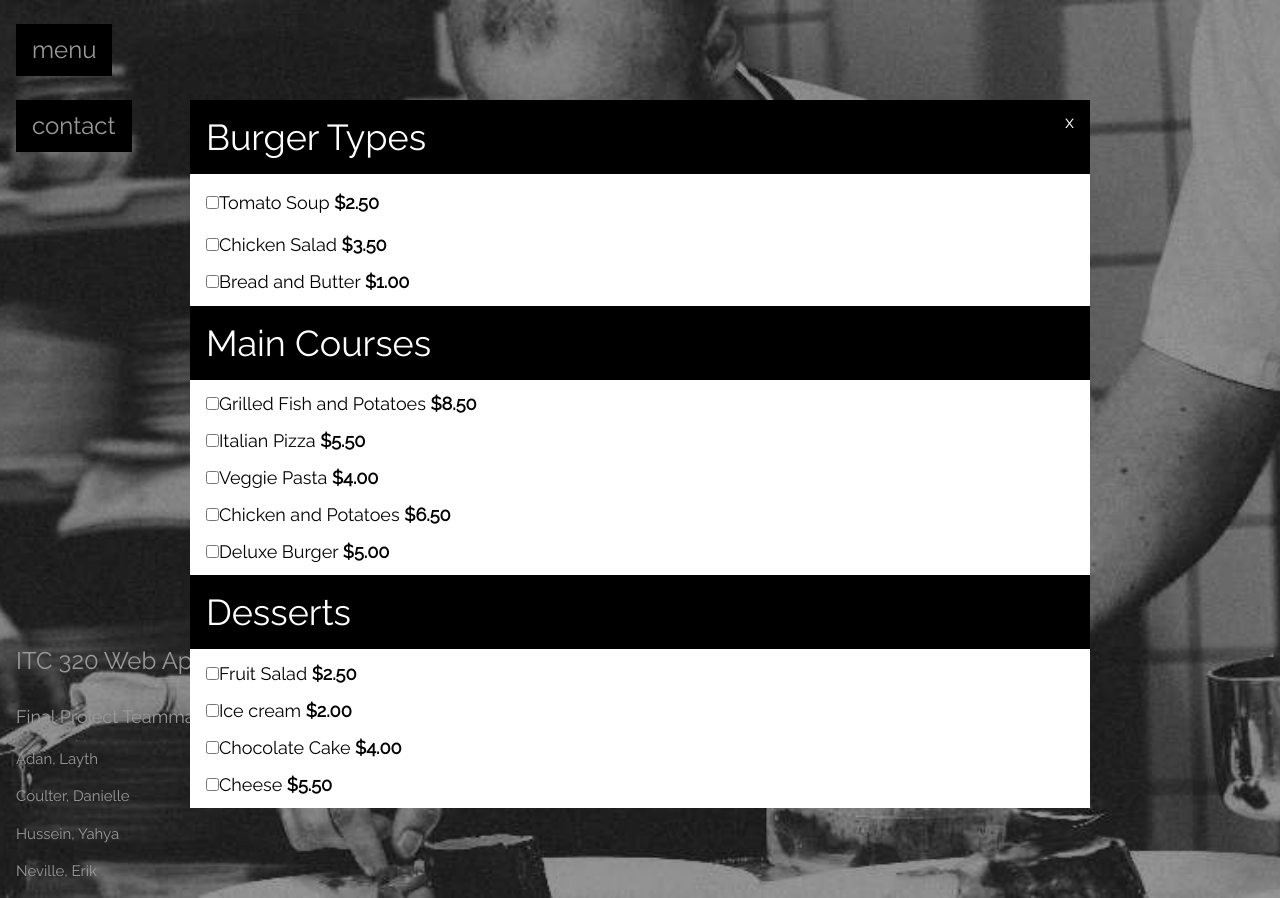
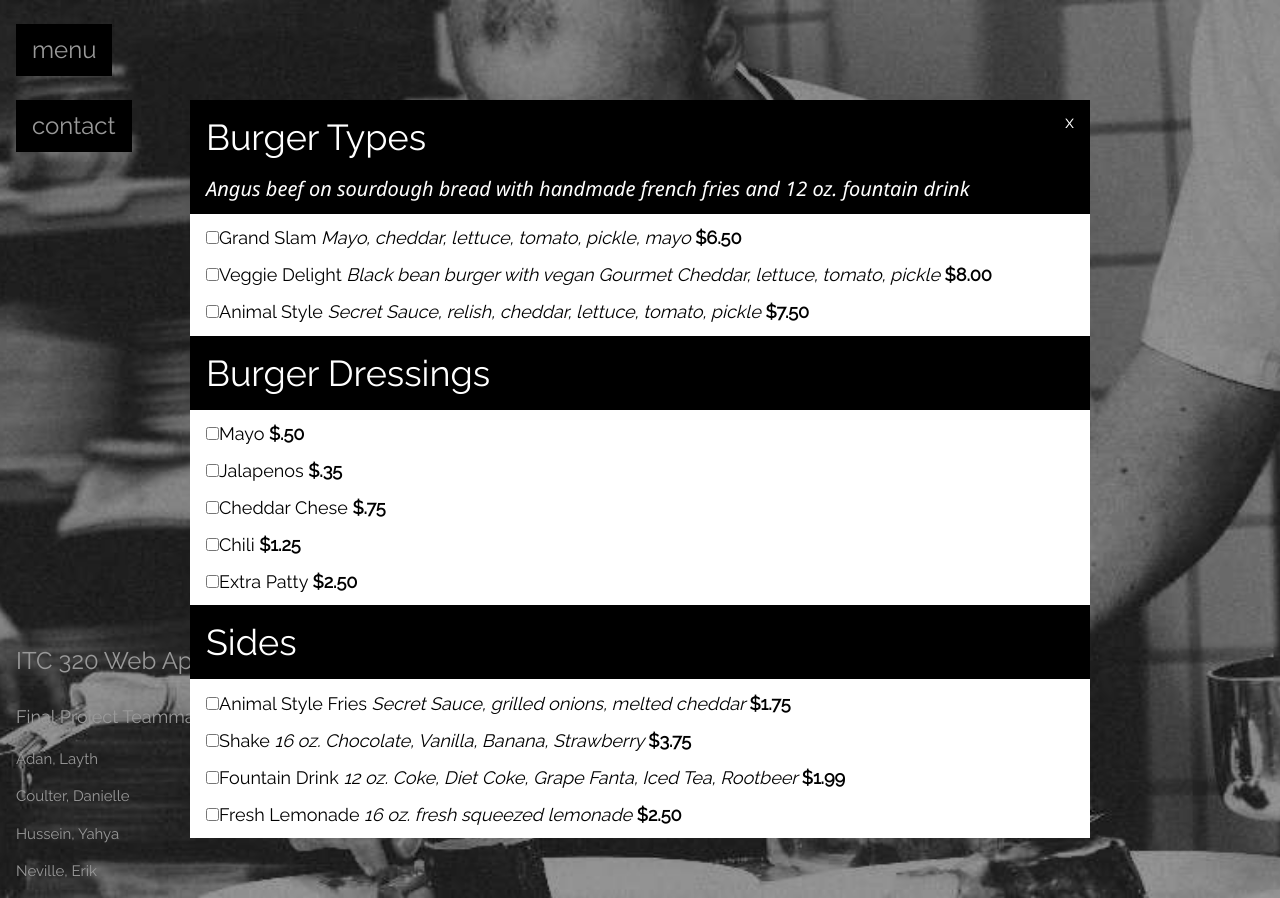
Before and after one commit to coultergeist/JavaScript, a PHP site: page / in a window 1280 px wide, after a click on "menu". Run offline with PHP 8.4, Linux system fonts and the light colour scheme.

Commit message:
Customized burger menu items
changes from theme default items to our customized burger menu items/prices

```diff
--- a/foodtruck/index.php
+++ b/foodtruck/index.php
@@ -42,30 +42,33 @@ body, html {height: 100%}
    <div class="w3-container w3-black w3-display-container">
    <span onclick="document.getElementById('menu').style.display='none'" class="w3-button w3-display-topright w3-large">x</span>
    <h1>Burger Types</h1>
+       <h4><i>Angus beef on sourdough bread with handmade french fries and 12 oz. fountain drink</i></h4>
    </div>
    <div class="w3-container">
-   <p><h5><input type="checkbox" name="order[]" value="tsoup">Tomato Soup <b>$2.50</b></h5></p>
-   <h5><input type="checkbox" name="order[]" value="csalad">Chicken Salad <b>$3.50</b></h5>
-   <h5><input type="checkbox" name="order[]" value="bandb">Bread and Butter <b>$1.00</b></h5>
+   <h5><input type="checkbox" name="order[]" value="grand">Grand Slam <i>Mayo, cheddar, lettuce, tomato, pickle, mayo </i><b>$6.50</b></h5>
+   <h5><input type="checkbox" name="order[]" value="veggie">Veggie Delight <i>Black bean burger with vegan Gourmet Cheddar, lettuce, tomato, pickle </i> <b>$8.00</b></h5>
+   <h5><input type="checkbox" name="order[]" value="animal">Animal Style <i>Secret Sauce, relish, cheddar, lettuce, tomato, pickle </i><b>$7.50</b></h5>
    </div>
    <div class="w3-container w3-black">
-   <h1>Main Courses</h1>
+   <h1>Burger Dressings</h1>
    </div>
    <div class="w3-container">
-   <h5><input type="checkbox" name="order[]" value="gfishnp">Grilled Fish and Potatoes <b>$8.50</b></h5>
-   <h5><input type="checkbox" name="order[]" value="ipizza">Italian Pizza <b>$5.50</b></h5>
-   <h5><input type="checkbox" name="order[]" value="vegpasta">Veggie Pasta <b>$4.00</b></h5>
-   <h5><input type="checkbox" name="order[]" value="chickennpotato">Chicken and Potatoes <b>$6.50</b></h5>
-   <h5><input type="checkbox" name="order[]" value="dburger">Deluxe Burger <b>$5.00</b></h5>
+   <h5><input type="checkbox" name="order[]" value="mayo">Mayo <b>$.50</b></h5>
+   <h5><input type="checkbox" name="order[]" value="jala">Jalapenos <b>$.35</b></h5>
+   <h5><input type="checkbox" name="order[]" value="cheese">Cheddar Chese <b>$.75</b></h5>
+   <h5><input type="checkbox" name="order[]" value="chili">Chili <b>$1.25</b></h5>
+    <h5><input type="checkbox" name="order[]" value="meat">Extra Patty <b>$2.50</b></h5>
+
+
    </div>
    <div class="w3-container w3-black">
-   <h1>Desserts</h1>
+   <h1>Sides</h1>
    </div>
    <div class="w3-container">
-   <h5><input type="checkbox" name="order[]" value="fsalad">Fruit Salad <b>$2.50</b></h5>
-   <h5><input type="checkbox" name="order[]" value="icecream">Ice cream <b>$2.00</b></h5>
-   <h5><input type="checkbox" name="order[]" value="ccake">Chocolate Cake <b>$4.00</b></h5>
-   <h5><input type="checkbox" name="order[]" value="cheese">Cheese <b>$5.50</b></h5>
+   <h5><input type="checkbox" name="order[]" value="fries">Animal Style Fries <i>Secret Sauce, grilled onions, melted cheddar </i> <b>$1.75</b></h5>
+   <h5><input type="checkbox" name="order[]" value="shake">Shake <i>16 oz. Chocolate, Vanilla, Banana, Strawberry </i> <b>$3.75</b></h5>
+   <h5><input type="checkbox" name="order[]" value="drink">Fountain Drink <i>12 oz. Coke, Diet Coke, Grape Fanta, Iced Tea, Rootbeer </i><b>$1.99</b></h5>
+       <h5><input type="checkbox" name="order[]" value="lemon">Fresh Lemonade <i>16 oz. fresh squeezed lemonade </i><b>$2.50</b></h5>
    </div>
    </form>
    </div>
```
